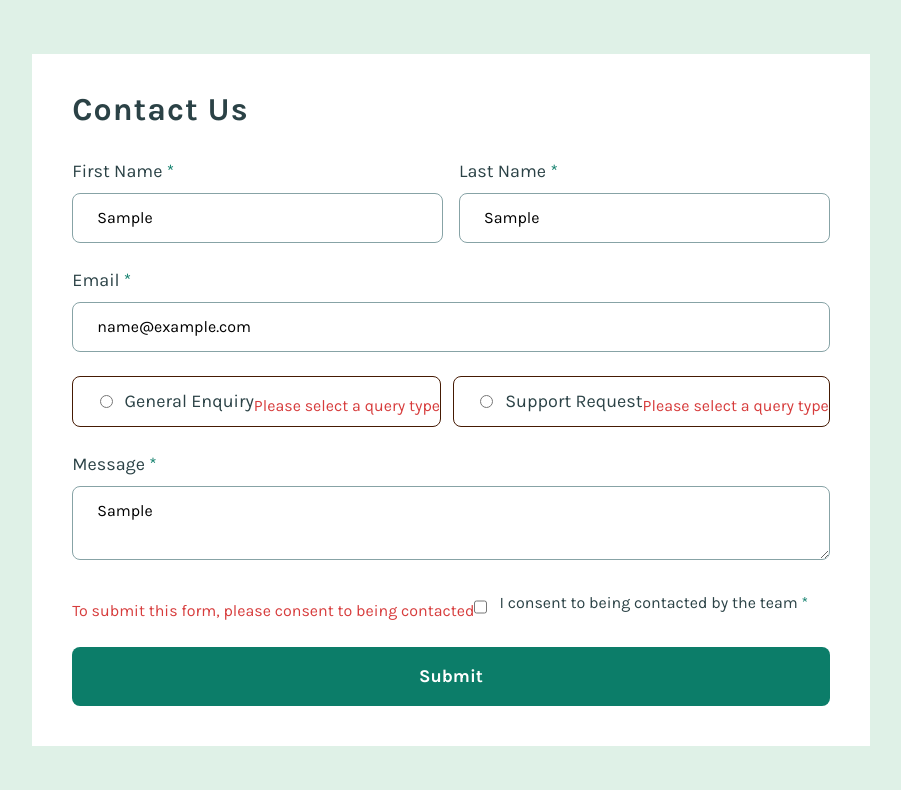
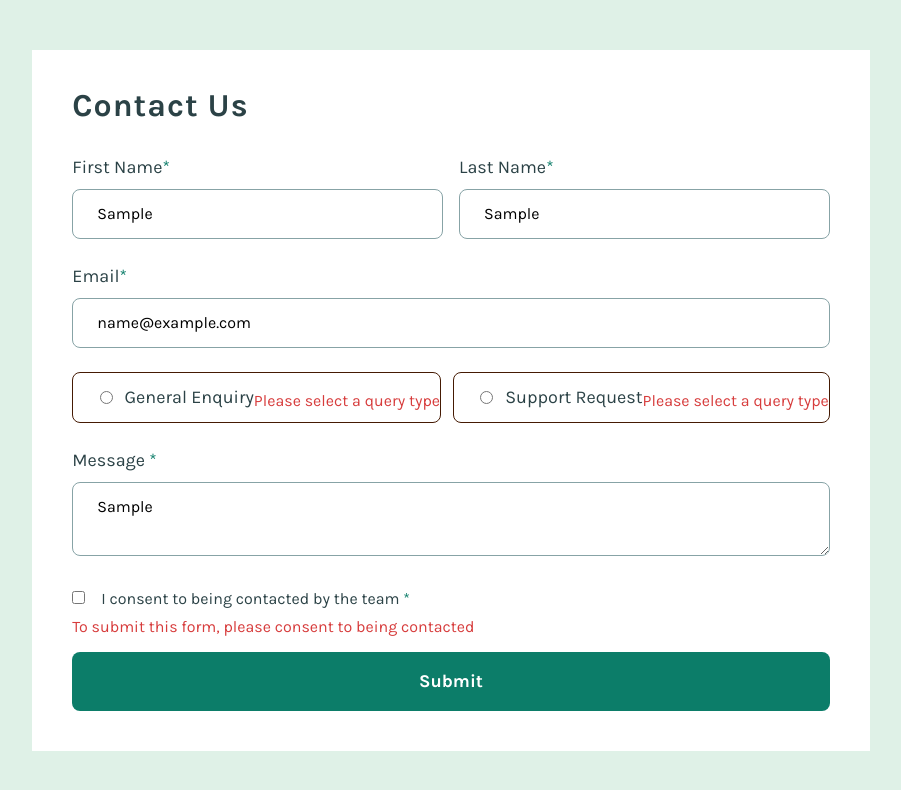
Before and after one commit to shaversj/contact-form-main, a Next.js app: page / in a window 1280 px wide. Both pictures are taken after typing "Sample", "Sample", "name@example.com", "Sample" into the empty fields and a click on the button "Submit". Shown: the top 790 px of the page, without its empty margins (189-1090 px from the left). Built offline with nearby package versions, Linux system fonts and the light colour scheme.

Commit message:
Update checkbox input

```diff
--- a/src/app/page.tsx
+++ b/src/app/page.tsx
@@ -1,6 +1,6 @@
 "use client";
 
-import { FieldErrors, Form, SubmitHandler, useForm } from "react-hook-form";
+import { FieldErrors, SubmitHandler, useForm } from "react-hook-form";
 import { zodResolver } from "@hookform/resolvers/zod";
 import { FormSchema, FormValues } from "@/types/types";
 import FormField from "@/components/FormField";
@@ -20,7 +20,7 @@ export default function Home() {
   const onError = (errors: FieldErrors<FormValues>, e: any) => console.log("FORM ERRORS: ", errors, e);
 
   return (
-    <div className="bg-white p-10 font-karla lg:h-[773px] lg:w-[736px]">
+    <div className="bg-white p-10 font-karla lg:h-[800px] lg:w-[736px]">
       <h1 className={"text-[32px] font-bold leading-[100%] tracking-[1px] text-grey-900"}>Contact Us</h1>
       <form className={"space-y-6 pt-8"} onSubmit={handleSubmit(onSubmit, onError)}>
         <div className={"grid grid-cols-2 gap-x-4"}>
@@ -64,20 +64,14 @@ export default function Home() {
           )}
         </div>
 
-        <div className={"flex flex-row-reverse justify-end"}>
-          <Label htmlFor={"consent"} required={true} displayName={"I consent to being contacted by the team"} variant={"checkbox"} />
+        <div className={"relative"}>
           <Input name={"consent"} type={"checkbox"} register={register} value={"acknowledged"} variant={"checkbox"} errors={errors} />
-          {/*<input type={"checkbox"} value={"acknowledged"} {...register("consent")} />*/}
-
-          {/*<label className={"pl-3 text-grey-900"} htmlFor={"consent"}>*/}
-          {/*  I consent to being contacted by the team <span className={"text-green-600"}>*</span>*/}
-          {/*</label>*/}
-          {/*{(errors as Record<string, any>)["consent"]?.message && (*/}
-          {/*  <p className={"pt-[.5rem] leading-[150%] text-red"}>{(errors as Record<string, any>)["consent"].message.toString()}</p>*/}
-          {/*)}*/}
+          <Label htmlFor={"consent"} required={true} displayName={"I consent to being contacted by the team "} variant={"checkbox"}></Label>
         </div>
 
-        <button className={"mx-auto h-[59px] w-full rounded-lg bg-green-600 py-3 text-[18px] font-bold leading-[150%] text-white"}>Submit</button>
+        <div>
+          <button className={"mx-auto h-[59px] w-full rounded-lg bg-green-600 py-3 text-[18px] font-bold leading-[150%] text-white"}>Submit</button>
+        </div>
       </form>
     </div>
   );
--- a/src/components/Input.tsx
+++ b/src/components/Input.tsx
@@ -10,8 +10,16 @@ type Errors = FieldErrors<FormValues>;
 const VARIANTS: Record<Variant, string> = {
   text: "text-grey-600 rounded-lg border hover:border-green-600 focus:outline-none border-grey-500 aria-[invalid=true]:border-red w-full block px-6 py-3 mt-[.5rem]",
   radio: "text-grey-600 rounded-lg border hover:border-green-600 focus:outline-none border-grey-500 aria-[invalid=true]:border-red",
-  checkbox: "text-grey-600 rounded-lg border hover:border-green-600 focus:outline-none border-grey-500 aria-[invalid=true]:border-red",
+  checkbox:
+    "text-grey-600 rounded-lg border hover:border-green-600 focus:outline-none border-grey-500 aria-[invalid=true]:border-red justify-self-start aria-[invalid=true]:mb-[24px]",
   textarea: "text-grey-600 rounded-lg border hover:border-green-600 focus:outline-none border-grey-500 aria-[invalid=true]:border-red w-full block px-6 py-3 mt-[.5rem]",
+};
+
+const ERROR_VARIANTS: Record<Variant, string> = {
+  text: "pt-[.5rem] leading-[150%] text-red",
+  radio: "pt-[.5rem] leading-[150%] text-red",
+  checkbox: "absolute top-1/2 bottom-10 pt-[.5rem] leading-[150%] text-red",
+  textarea: "pt-[.5rem] leading-[150%] text-red",
 };
 
 type InputProps = {
@@ -22,7 +30,6 @@ type InputProps = {
   placeholder?: string;
   value?: string;
   variant?: Variant;
-
   errors?: Errors;
 };
 
@@ -39,7 +46,7 @@ export default function Input({ name, type, register, required = false, placehol
         className={VARIANTS[variant]}
         aria-invalid={(errors as Record<string, any>)[name]?.message ? "true" : "false"}
       />
-      {(errors as Record<string, any>)[name]?.message && <p className={"ro pt-[.5rem] leading-[150%] text-red"}>{(errors as Record<string, any>)[name].message.toString()}</p>}
+      {(errors as Record<string, any>)[name]?.message && <p className={ERROR_VARIANTS[variant]}>{(errors as Record<string, any>)[name].message.toString()}</p>}
     </>
   );
 }
--- a/src/components/Label.tsx
+++ b/src/components/Label.tsx
@@ -1,9 +1,11 @@
+import React from "react";
+
 type Variant = "text" | "radio" | "checkbox" | "textarea";
 
 const VARIANTS: Record<Variant, string> = {
   text: "block text-[1.125rem] leading-[150%] text-grey-900",
   radio: "pl-3 text-[1.125rem] leading-[150%] text-grey-900",
-  checkbox: "pl-3 text-grey-900",
+  checkbox: "text-grey-900 pl-4",
   textarea: "block text-[1.125rem] leading-[150%] text-grey-900",
 };
 
@@ -17,7 +19,8 @@ type LabelProps = {
 export default function Label({ htmlFor, required, displayName, variant = "text" }: LabelProps) {
   return (
     <label className={VARIANTS[variant]} htmlFor={htmlFor}>
-      {displayName} {required && <span className={"text-green-600"}>*</span>}
+      <span className={""}>{displayName}</span>
+      {required && <span className={"text-green-600"}>*</span>}
     </label>
   );
 }
```
